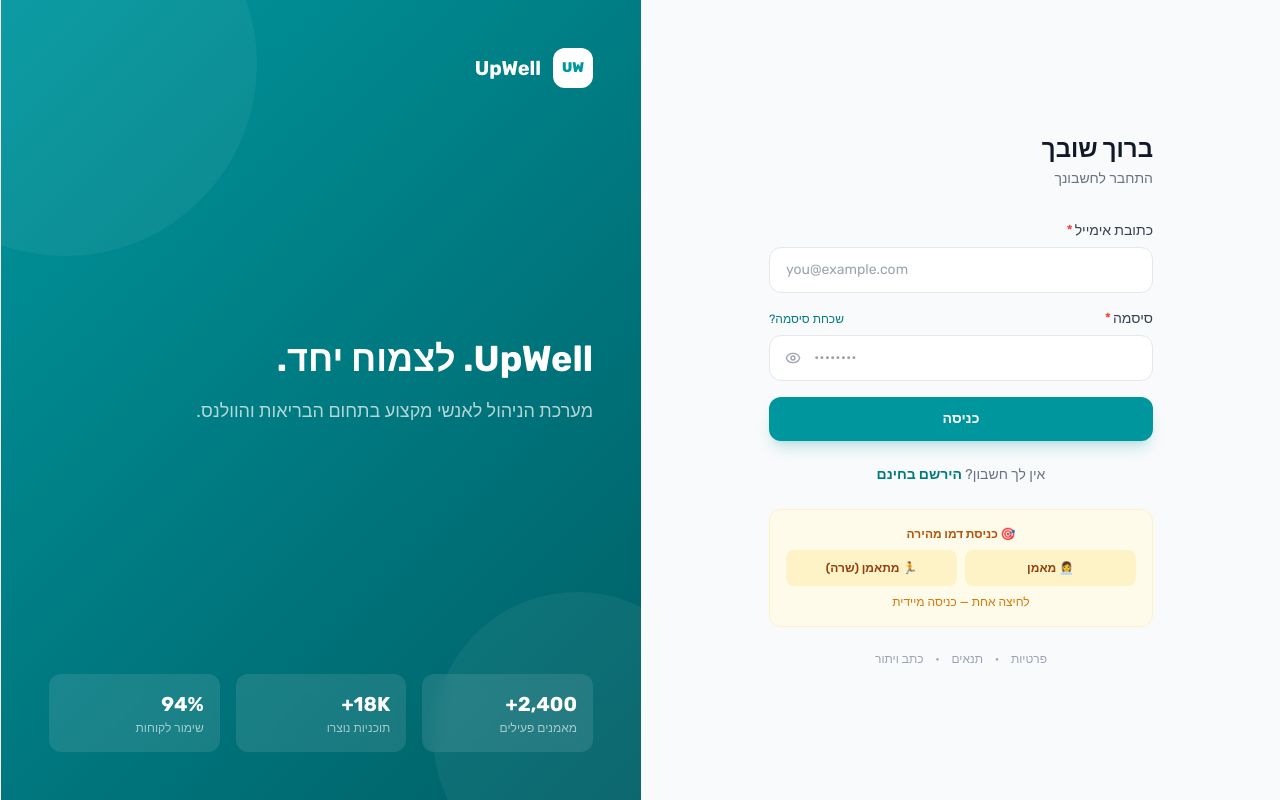
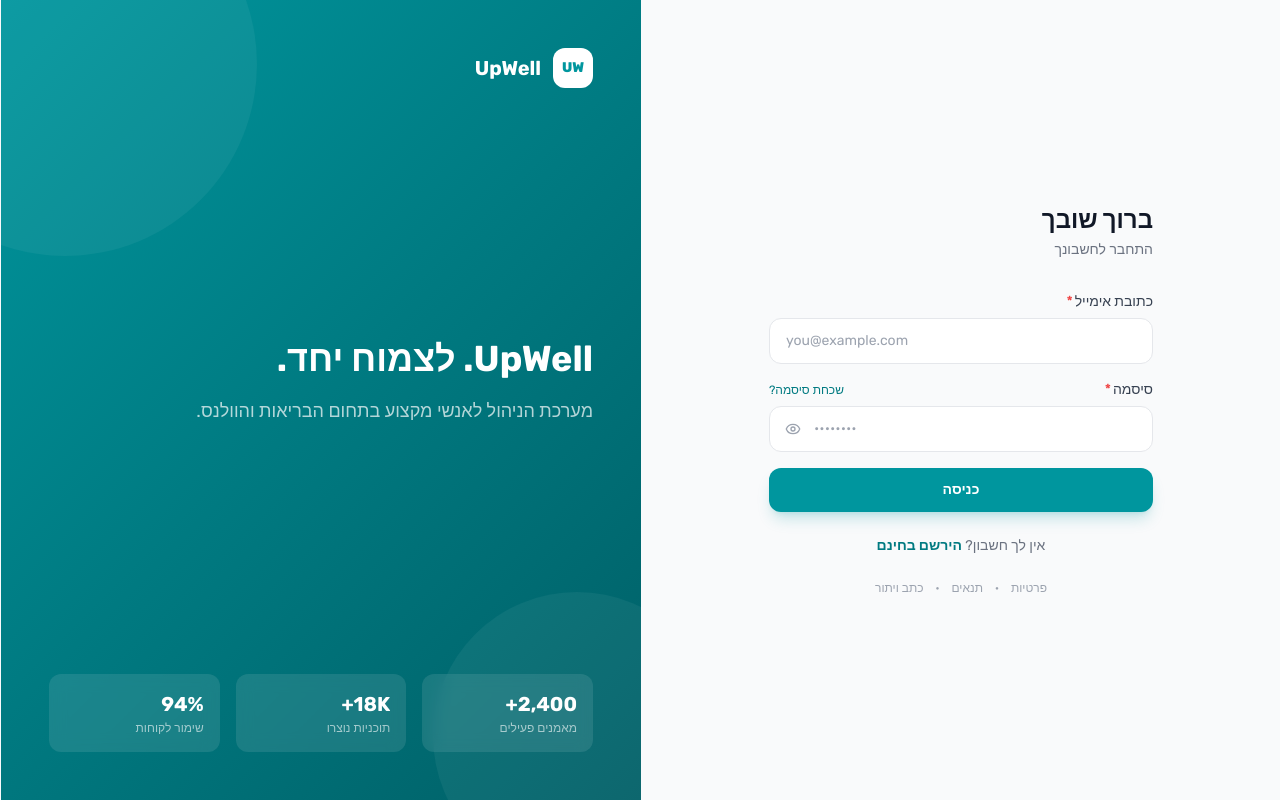
Before and after one commit to assaf8/UpWell-client, a React (Vite) app: page /login in a window 1280 px wide. Built offline with nearby package versions, Linux system fonts and the light colour scheme.

Commit message:
remove demo login section

```diff
--- a/src/pages/Login.jsx
+++ b/src/pages/Login.jsx
@@ -182,31 +182,6 @@
             </Link>
           </p>
 
-          {/* Demo shortcut */}
-          <section className="mt-6 p-4 bg-amber-50 border border-amber-100 rounded-xl" aria-label="כניסת דמו">
-            <p className="text-xs font-bold text-amber-700 mb-2 text-center">🎯 כניסת דמו מהירה</p>
-            <div className="grid grid-cols-2 gap-2">
-              <button type="button"
-                onClick={() => directLogin('demo@upwell.com', 'demo123')}
-                disabled={!!demoLoading}
-                className="py-2.5 bg-amber-100 hover:bg-amber-200 text-amber-800 rounded-lg text-xs font-semibold transition-colors focus-visible:outline-none focus-visible:ring-2 focus-visible:ring-amber-400 disabled:opacity-60"
-                aria-label="כניסה כמאמן דמו">
-                {demoLoading === 'demo@upwell.com'
-                  ? <span className="flex items-center justify-center gap-1"><span className="w-3 h-3 border border-amber-600/40 border-t-amber-700 rounded-full animate-spin" />מתחבר...</span>
-                  : '👩‍💼 מאמן'}
-              </button>
-              <button type="button"
-                onClick={() => directLogin('sarah@example.com', 'trainee123')}
-                disabled={!!demoLoading}
-                className="py-2.5 bg-amber-100 hover:bg-amber-200 text-amber-800 rounded-lg text-xs font-semibold transition-colors focus-visible:outline-none focus-visible:ring-2 focus-visible:ring-amber-400 disabled:opacity-60"
-                aria-label="כניסה כמתאמן דמו">
-                {demoLoading === 'sarah@example.com'
-                  ? <span className="flex items-center justify-center gap-1"><span className="w-3 h-3 border border-amber-600/40 border-t-amber-700 rounded-full animate-spin" />מתחבר...</span>
-                  : '🏃 מתאמן (שרה)'}
-              </button>
-            </div>
-            <p className="text-center text-xs text-amber-600 mt-2">לחיצה אחת — כניסה מיידית</p>
-          </section>
 
           {/* Legal links */}
           <nav className="mt-6 flex flex-wrap justify-center gap-3 text-xs text-gray-400" aria-label="דפים משפטיים">
```
